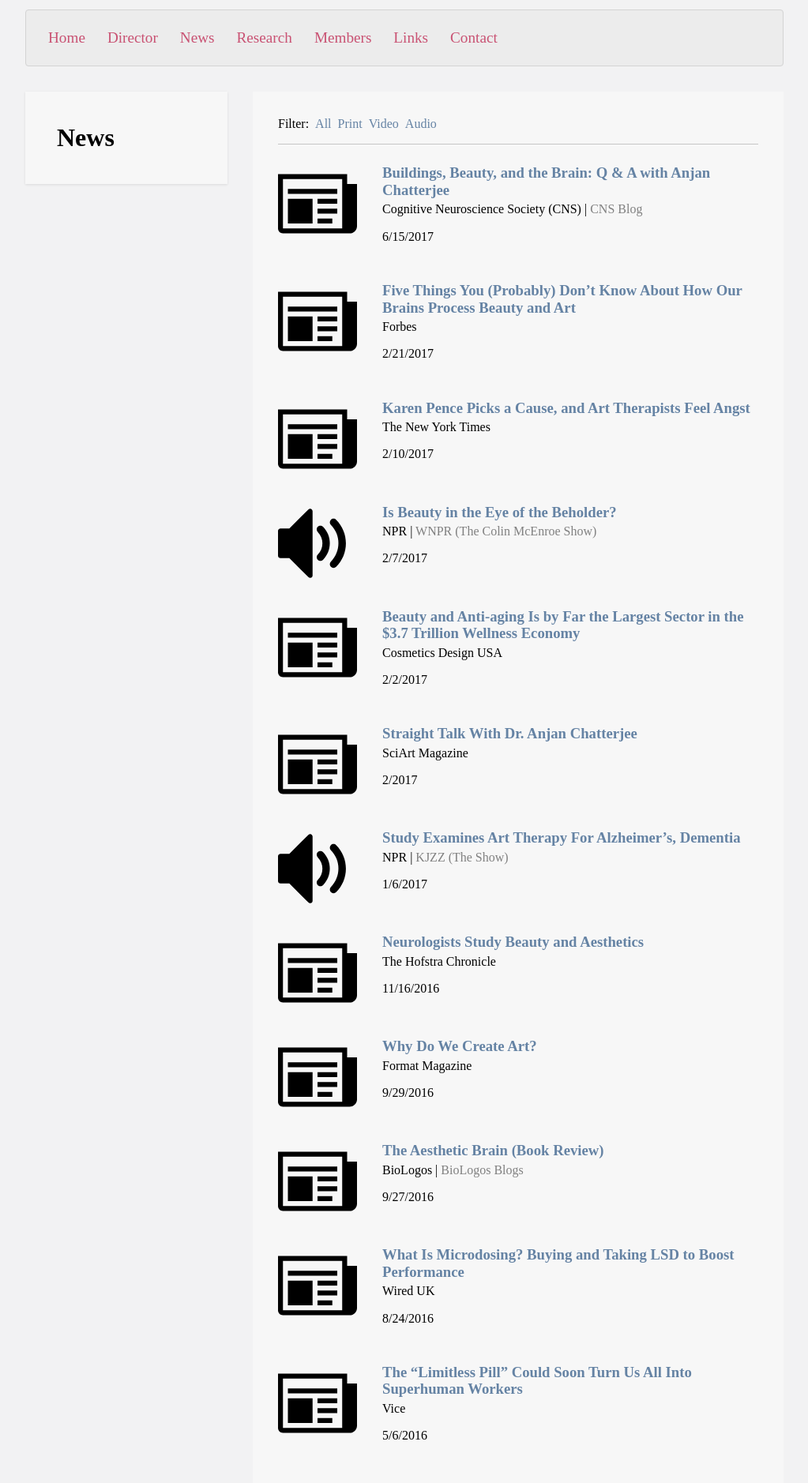
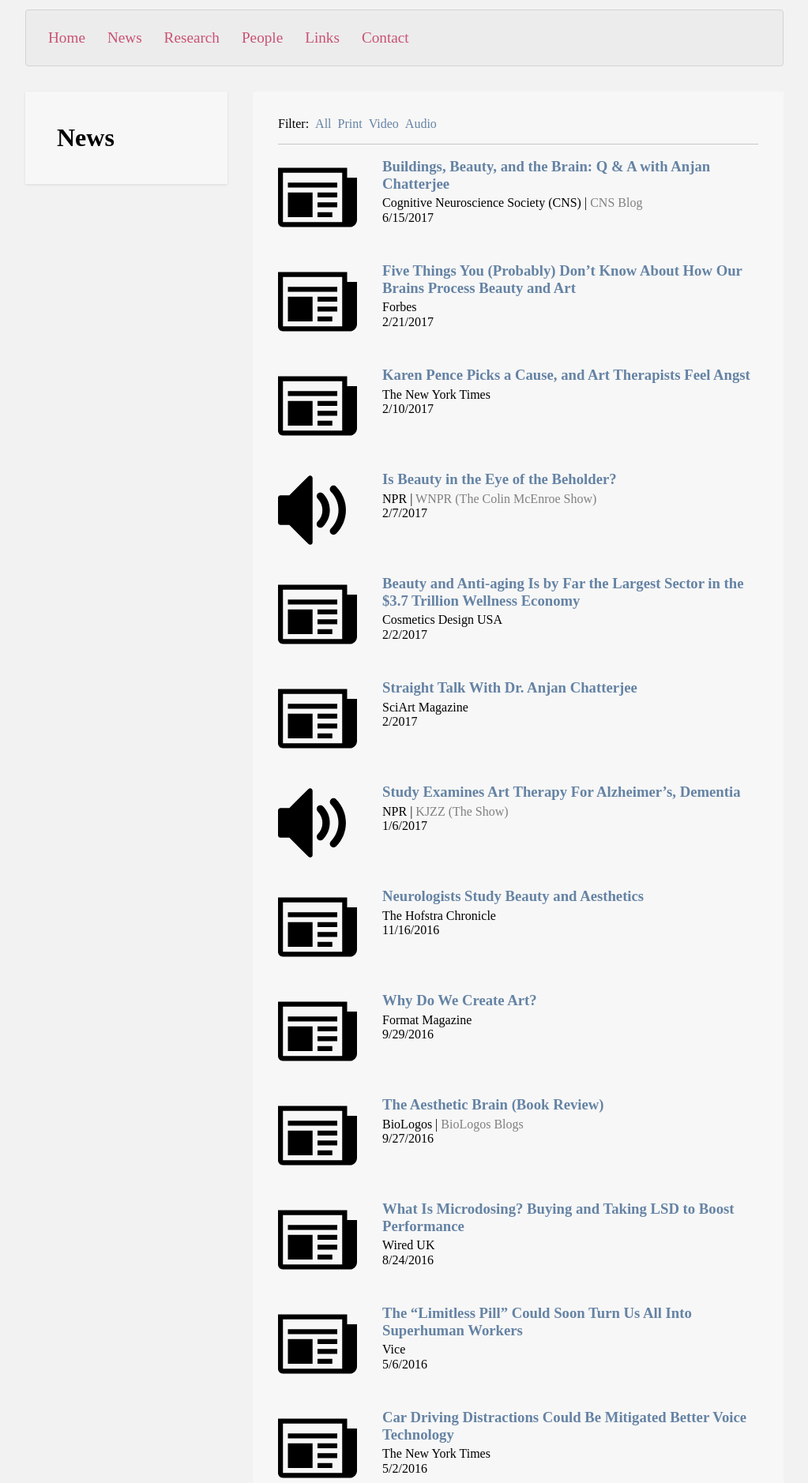
Before and after one commit to joeptacek/chatlab-site, a Jekyll site: the page built from news.html, in a window 1280 px wide. Shown: the part 384-2262 px from the top of the page at 79% size, without its empty margins (128-1151 px from the left). Built offline with Jekyll 4.4.1, drawn with Linux system fonts in a browser that asks for light colours; some web fonts are replaced.

Commit message:
Reorganize hr / heading margin logic

```diff
--- a/_includes/header.html
+++ b/_includes/header.html
@@ -6,10 +6,9 @@
   <nav id="nav-site">
     <ul>
       <li><a href="/">Home</a></li>
-      <li><a href="/anjan.html">Director</a></li>
       <li><a href="/news/all.html">News</a></li>
       <li><a href="/research.html">Research</a></li>
-      <li><a href="/people.html">Members</a></li>
+      <li><a href="/people.html">People</a></li>
       <li><a href="/links.html">Links</a></li>
       <li><a href="/contact.html">Contact</a></li>
     </ul>
--- a/_layouts/news.html
+++ b/_layouts/news.html
@@ -8,7 +8,7 @@
   <div id="page-content"><!-- div necessary to make flex row with nav -->
     <section>
       <nav id="nav-news">
-        <p>Filter:</p>
+        <span>Filter:</span>
         <ul>
           <li><a href="/news/all.html">All</a></li>
           <li><a href="/news/print.html">Print</a></li>
--- a/assets/css/main.scss
+++ b/assets/css/main.scss
@@ -13,19 +13,39 @@
 
 // Resets
 
-h1, h2, h3, p, ul {
-  margin: 0;
-  // Add margin-bottom?
-}
-
 hr {
-  margin: 0 0 1.5rem 0;
+  margin: 1rem 0; // default: equal top / bottom spacing
   border: 0;
 
   // Subtle inset <hr /> inspired by Dan Eden's
   border: 0; /* Reset */
   border-top: 1px solid rgba(0, 0, 0, 0.2);
   border-bottom: 1px solid rgba(255, 255, 255, 0.3);
+
+  h2 + & {
+    margin-top: 0.7rem;
+    margin-bottom: 1rem;
+  }
+
+  h3 + & {
+    margin-top: 0.3rem;
+    margin-bottom: 0.5rem;
+  }
+
+  p + & {
+    margin-top: 0.3rem;
+    margin-bottom: 0.5rem;
+  }
+
+  p.section-description + & {
+    margin-top: 1rem;
+    margin-bottom: 1rem;
+  }
+}
+
+h1, h2, h3, p, ul {
+  margin: 0;
+  // No default margin-bottom, should be added as needed via class
 }
 
 // Add overall image reset: margin-bottom?
@@ -136,20 +156,14 @@
 
           h2.section-title {
             text-align: center;
-            margin-bottom: 1rem;
           }
 
           img {
             max-width: 100%; // or else, escapes the containing section (why?)
           }
 
-          p {
-            margin-bottom: 1rem;
-          }
-
           p.section-description {
             font-size: 1.1rem;
-            margin-bottom: 1rem;
           }
 
           // i.e., all children of section have same margin bottom except last
@@ -249,7 +263,7 @@
           nav#nav-news {
             display: flex;
             margin-bottom: 1rem;
-            p {
+            span {
               margin: 0 0.5rem 0 0;
             }
             ul {
@@ -300,7 +314,7 @@
   body {
     main {
       div#page-content {
-        section#twitter-section {
+        section {
           div#twitter-div {
             height: 300px;
             overflow-y: scroll;
--- a/index.html
+++ b/index.html
@@ -6,12 +6,12 @@
 <section>
   <h2 class="section-title">Welcome to ChatLab!</h2>
   <hr />
+  <h3 class="section-subhead">Who We Are</h3>
+  <hr />
   <p>Our lab is a part of the Center for Cognitive Neuroscience within the University of Pennsylvania Neurology Department. We are interested in interactions between cognition, language, and the brain. Our studies cover a diverse range of cognitive processes, including figurative and spatial language, event representation, aesthetics, neuroethics. Much of our research focuses on differences in processing of patients with brain injury, compared with healthy adults.</p>
   <img src="assets/img/group/062217/group.jpg" alt="ChatLab: June 22, 2017" />
   <!-- Add img width / height -->
-</section>
-<section id="twitter-section">
-  <h2 class="section-title">Latest Tweets</h2>
+  <h3 class="section-subhead">Latest Tweets</h3>
   <hr />
   {% include twitter.html %}
 </section>
--- a/notes.txt
+++ b/notes.txt
@@ -1,3 +1,7 @@
+- be careful about over-nesting with scss (consider the rendered css; see:
+  http://thesassway.com/beginner/the-inception-rule
+  https://www.sitepoint.com/beware-selector-nesting-sass/
+
 - Add follow / tweet links
 
 - add books
```
